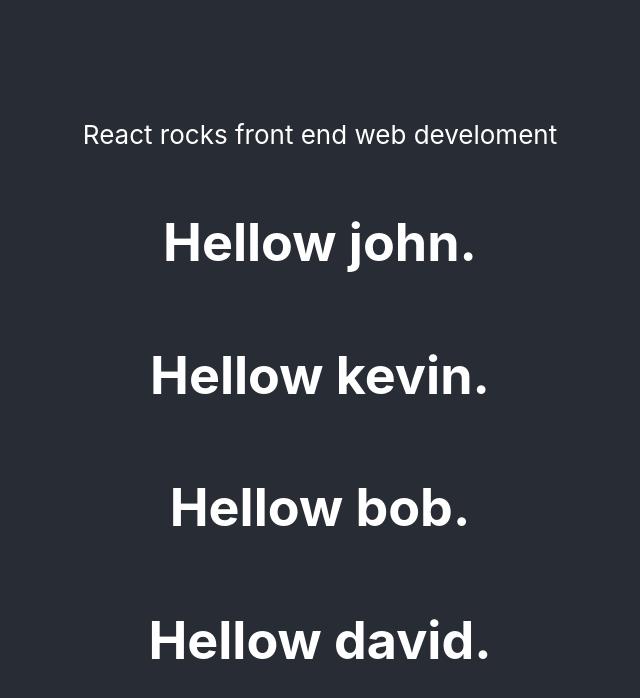
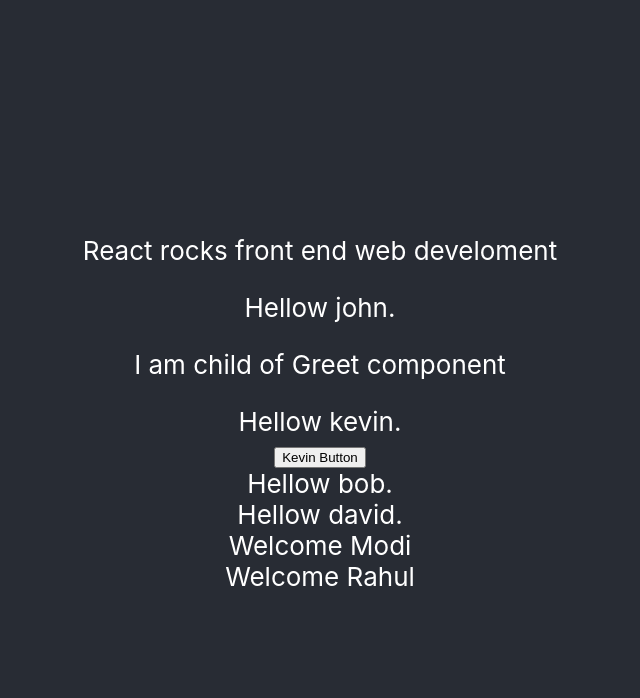
Before and after one commit to Kim-React/ReactTrnApp, a React (Create React App) app in the folder reacttrainapp/: page / in a window 1280 px wide. Shown: the top 698 px of the page, without its empty margins (320-960 px from the left). Built offline with nearby package versions, Linux system fonts and the light colour scheme.

Commit message:
12WelcomeClassProps

```diff
--- a/reacttrainapp/src/App.js
+++ b/reacttrainapp/src/App.js
@@ -1,6 +1,7 @@
 import logo from './logo.svg';
 import './App.css';
 import { Greet } from './greet';
+import Welcome from './Welcome';
 
 function App() {
   return (
@@ -9,10 +10,16 @@ function App() {
         <p>
           React rocks front end web develoment
         </p>
-        <Greet name="john"/>
-        <Greet name="kevin"/>
+        <Greet name="john" >
+         <p> I am child of Greet component</p>
+          </Greet>
+        <Greet name="kevin">
+          <button>Kevin Button</button>
+          </Greet>
         <Greet name="bob"/>
         <Greet name="david"/>
+        <Welcome name="Modi"></Welcome>
+        <Welcome name="Rahul"></Welcome>
       </header>
     </div>
   );
--- /dev/null
+++ b/reacttrainapp/src/Welcome.js
@@ -0,0 +1,9 @@
+import React, { Component } from 'react'
+
+export default class Welcome extends Component {
+  render() {
+    return (
+      <div>Welcome {this.props.name}</div>
+    )
+  }
+}
--- a/reacttrainapp/src/greet.js
+++ b/reacttrainapp/src/greet.js
@@ -2,4 +2,7 @@
 //     return (<div>welcome to react functional component</div>)
 // }
 
-export const Greet = (prop) => <h1>Hellow {prop.name}.</h1>
+
+export const Greet = (prop) => <div>Hellow {prop.name}.
+<div>{prop.children}</div>
+</div>
```
